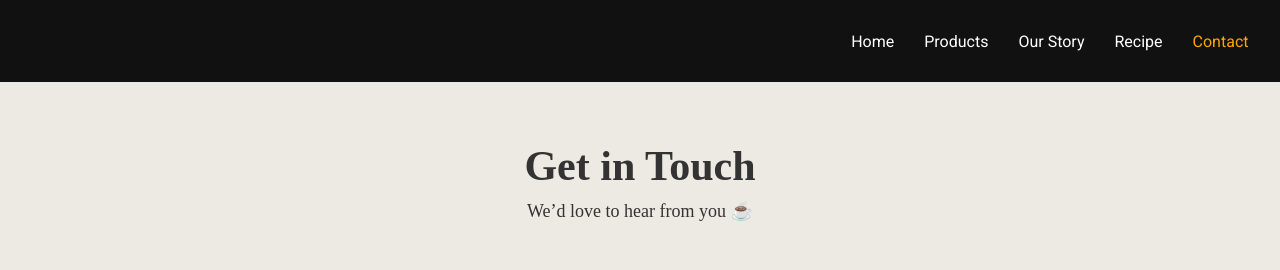
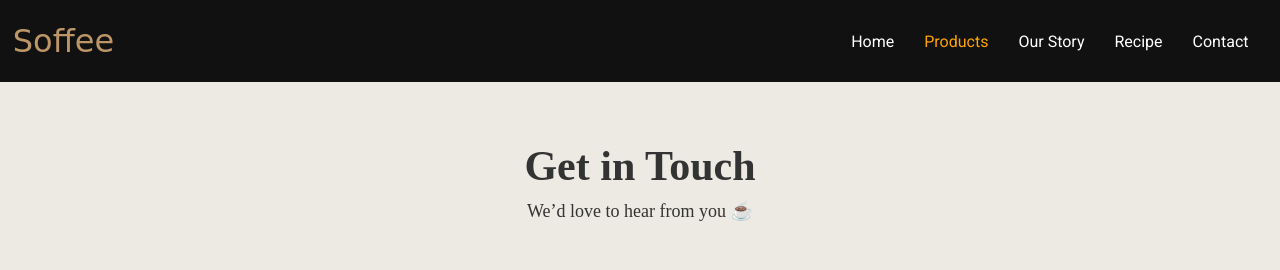
Before and after one commit to TheKrishJain/Soffee, a PHP site: page /contact.html in a window 1280 px wide. Shown: the top 270 px of the page. Run offline with PHP 8.4, Linux system fonts and the light colour scheme.

Commit message:
contact.html changes
added logo

```diff
--- a/contact.css
+++ b/contact.css
@@ -13,15 +13,22 @@ html, body {
     color: #333;
 }
 
+
 /* ================= NAVBAR ================= */
 .navbar {
     display: flex;
-    justify-content: flex-end;
+    justify-content: space-between;
     align-items: center;
-
     background-color: #111;
 }
 
+.logo {
+    z-index: 2;
+    margin-left: 1%;
+    font-size: 32px;
+    color: #bc9667;
+    font-family: 'Pacifico', cursive;
+}
 
 .navbar ul {
     list-style: none;
@@ -43,11 +50,6 @@ html, body {
 .navbar a.active {
     color: orange;
 }
-.navbar a:hover,
-.navbar a.active {
-    color: orange;
-}
-
 /* ================= CONTACT PAGE ================= */
 .contact-page {
     padding: 60px 20px;
--- a/contact.html
+++ b/contact.html
@@ -18,15 +18,15 @@
 
 <!-- ================= NAVBAR ================= -->
 <nav class="navbar">
-    <ul class="nb">
-        <li><a href="index.html">Home</a></li>
-        <li><a href="products.html">Products</a></li>
+    <div class="logo">Soffee</div>
+     <ul class="nb">
+        <li><a href="index.html" >Home</a></li>
+        <li><a href="products.html" class="active">Products</a></li>
         <li><a href="journey.html">Our Story</a></li>
-        <li><a href="Recipe.html">Recipe</a></li>
-        <li><a href="contact.html" class="active">Contact</a></li>
+        <li><a href="recipe.html">Recipe</a></li>
+        <li><a href="contact.html">Contact</a></li>
     </ul>
 </nav>
-
 <!-- ================= CONTACT SECTION ================= -->
 <section class="contact-page">
 
```
